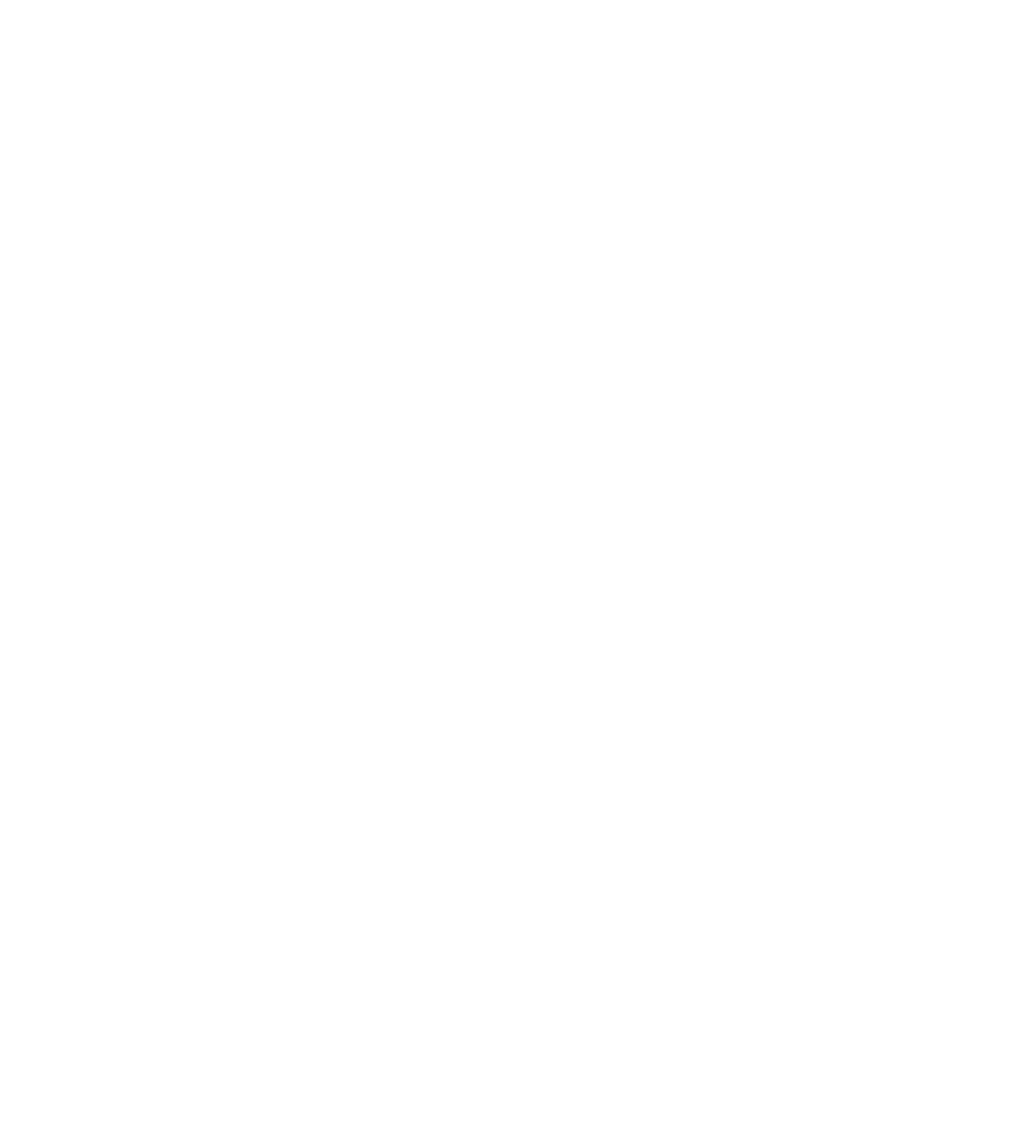
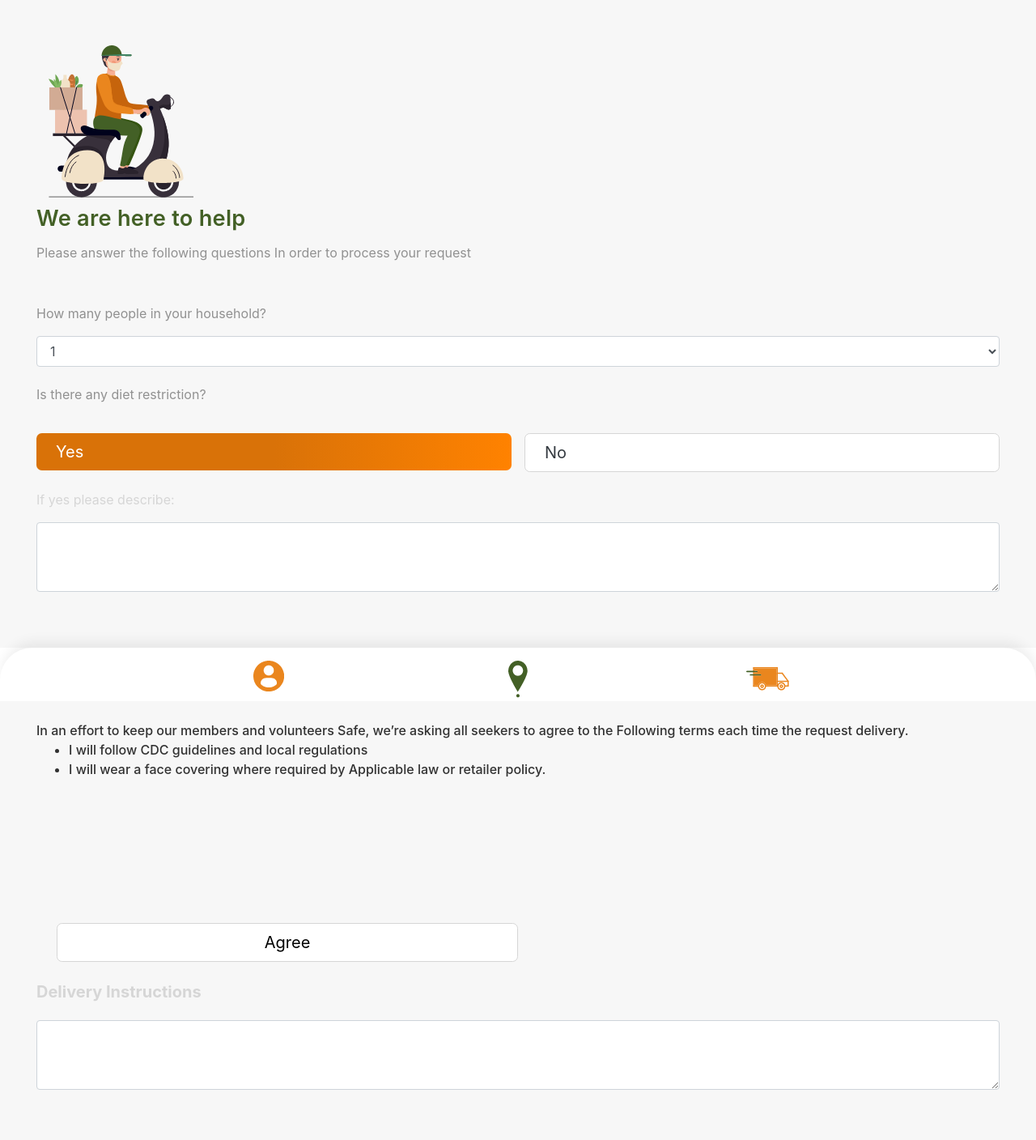
Before and after one commit to frodrigueez/Feed-South-Fl-Plus, a React (Create React App) app in the folder mobile/: page /#/seeker/request in a window 1280 px wide. Shown: the top 1408 px of the page at 81% size. Before the commit the page ends 800 px from the top, so only its background shows below. Built offline with nearby package versions, Linux system fonts and the light colour scheme.

Commit message:
page-8 markup complete

```diff
--- /dev/null
+++ b/mobile/src/pages/FoodDeliveryRequest.jsx
@@ -0,0 +1,124 @@
+import React from "react";
+import style from "./FoodDeliveryRequest.module.css";
+import scooter from "../assets/images/feedersignup.png";
+import profile from "../assets/images/fileicon.png";
+import location from "../assets/images/locationmarkgreen.png";
+import delivery from "../assets/images/deleiveryiconorange.png";
+const FoodDeliveryRequest = () => {
+  return (
+    <>
+      <div className={`${style.main}`}>
+        <div className="mt-5 pt-2">
+          <div className="container-fluid">
+            <div className="row">
+              <div className="col-8">
+                <img src={scooter} alt="" />
+              </div>
+            </div>
+          </div>
+        </div>
+        <div className={`${style.section1}`}>We are here to help</div>
+        <div>
+          Please answer the following questions In order to process your request
+        </div>
+        <div>How many people in your household?</div>
+        <div>
+          <select className="form-control">
+            <option value="1">1</option>
+          </select>
+        </div>
+        <div>Is there any diet restriction?</div>
+        <div>
+          <div className="container-fluid">
+            <div className="row">
+              <div className="col-6 p-0 pr-2">
+                {" "}
+                <button className={`${style.button} p-2 btn btn-block text-left pl-4 text-white`}>
+                  Yes
+                </button>{" "}
+              </div>
+              <div className="col-6 p-0 pl-2">
+                {" "}
+                <button className={`${style.buttonNo} p-2 btn btn-block text-left pl-4 text-dark`}>
+                  No
+                </button>{" "}
+              </div>
+            </div>
+          </div>
+        </div>
+        <div style={{color:'#D6D6D6'}}>If yes please describe:</div>
+        <div style={{color:'#D6D6D6'}}>
+          <textarea
+            name=""
+            id=""
+            cols="30"
+            rows="3"
+            className="form-control"
+          ></textarea>
+        </div>
+      </div>
+      <div className={`${style.menu} shadow mx-auto px-4`}>
+        {" "}
+        <div className="container-fluid pt-3 pb-1">
+          <div className="row">
+            <div className="col-3 ml-auto text-center">
+              <img src={profile} alt="" />
+            </div>
+            <div className="col-3 text-center">
+              <img src={location} alt="" />
+            </div>
+            <div className="col-3 pt-2 mr-auto text-center">
+              <img src={delivery} alt="" />
+            </div>
+          </div>
+        </div>{" "}
+      </div>
+      <div className={`${style.secondary} pt-4`}>
+        <div>
+          In an effort to keep our members and volunteers Safe, we’re asking all
+          seekers to agree to the Following terms each time the request
+          delivery.
+          <ul>
+            <li>I will follow CDC guidelines and local regulations</li>
+            <li>
+              I will wear a face covering where required by Applicable law or
+              retailer policy.
+            </li>
+          </ul>
+        </div>
+        <div>
+          <div className="container">
+            <div className="row">
+              <div className="col-6 p-0">
+                <button className={`${style.buttonNo} btn btn-block p-2`}>
+                  Agree
+                </button>
+              </div>
+            </div>
+          </div>
+        </div>
+        <div className='text-capitalize' style={{color:'#D6D6D6',fontWeight:'700', fontSize:'1.25em'}}>delivery instructions</div>
+        <div style={{color:'#D6D6D6'}}>
+          <textarea
+            name=""
+            id=""
+            cols="30"
+            rows="3"
+            className="form-control"
+          ></textarea>
+        </div>
+        <div>
+          <div className="container-fluid">
+            <div className="row">
+              <div className={`col-10 mx-auto`}>
+                <button className={`${style.button} btn btn-block p-3 text-white`}>Request</button>
+              </div>
+            </div>
+          </div>
+        </div>
+      </div>
+    </>
+  );
+};
+
+export default FoodDeliveryRequest;
--- /dev/null
+++ b/mobile/src/pages/FoodDeliveryRequest.module.css
@@ -0,0 +1,50 @@
+.main {
+  background-color: #F7F7F7;
+  height: 100vh;
+  display: grid;
+  grid-auto-columns: 100%;
+  grid-template-rows: 250px 50px 75px 40px 60px 60px 70px 40px 50px;
+  padding: 0em 45px;
+  color: #919191;
+}
+
+.secondary {
+    background-color: #F7F7F7;
+    height: 100vh;
+    display: grid;
+    grid-auto-columns: 100%;
+    grid-template-rows: 250px 70px 50px 150px;
+    padding: 0em 45px;
+    color: #313131;
+    font-weight: 500;
+  }
+
+.section1{
+    color: #436026;
+    font-weight: 600;
+    font-size: 1.7em;
+    letter-spacing: .01em;
+}
+
+.button{
+    background: linear-gradient(90deg, #d97208 0%, #d97208 50%, #ff8200 100%);
+    border: none;
+    border-radius: 5pt;
+    font-size: 1.25em;
+
+}
+
+.buttonNo {
+  background: #FFFFFF;
+  border: none;
+  border-radius: 5pt;
+  font-size: 1.25em;
+  border: 1px solid #D6D6D6;
+}
+
+.menu{
+    background-color: #ffffff;
+    border-top-left-radius: 40px;
+    border-top-right-radius: 40px;
+    box-shadow: 2px -8px 15px -1px rgba(0,0,0,0.07);
+}
--- a/mobile/src/routes.js
+++ b/mobile/src/routes.js
@@ -4,6 +4,7 @@
 import Signup from "./pages/Signup";
 import SeekerMapView from "./pages/SeekerMapPage";
 import SeekerDash from "./pages/SeekerDash";
+import FoodDeliveryRequest from "./pages/FoodDeliveryRequest";
 const Router = () => {
   return (
     <HashRouter>
@@ -12,6 +13,7 @@
         <Route exact path="/signup" component={Signup} />
         <Route exact path="/seeker" component={SeekerMapView} />
         <Route exact path="/seeker/dashboard" component={SeekerDash} />
+        <Route exact path="/seeker/request" component={FoodDeliveryRequest} />
       </Switch>
     </HashRouter>
   );
```
Also changed, not shown: mobile/src/assets/images/feedersignup.png (added), mobile/src/assets/images/fileicon.png (added).
